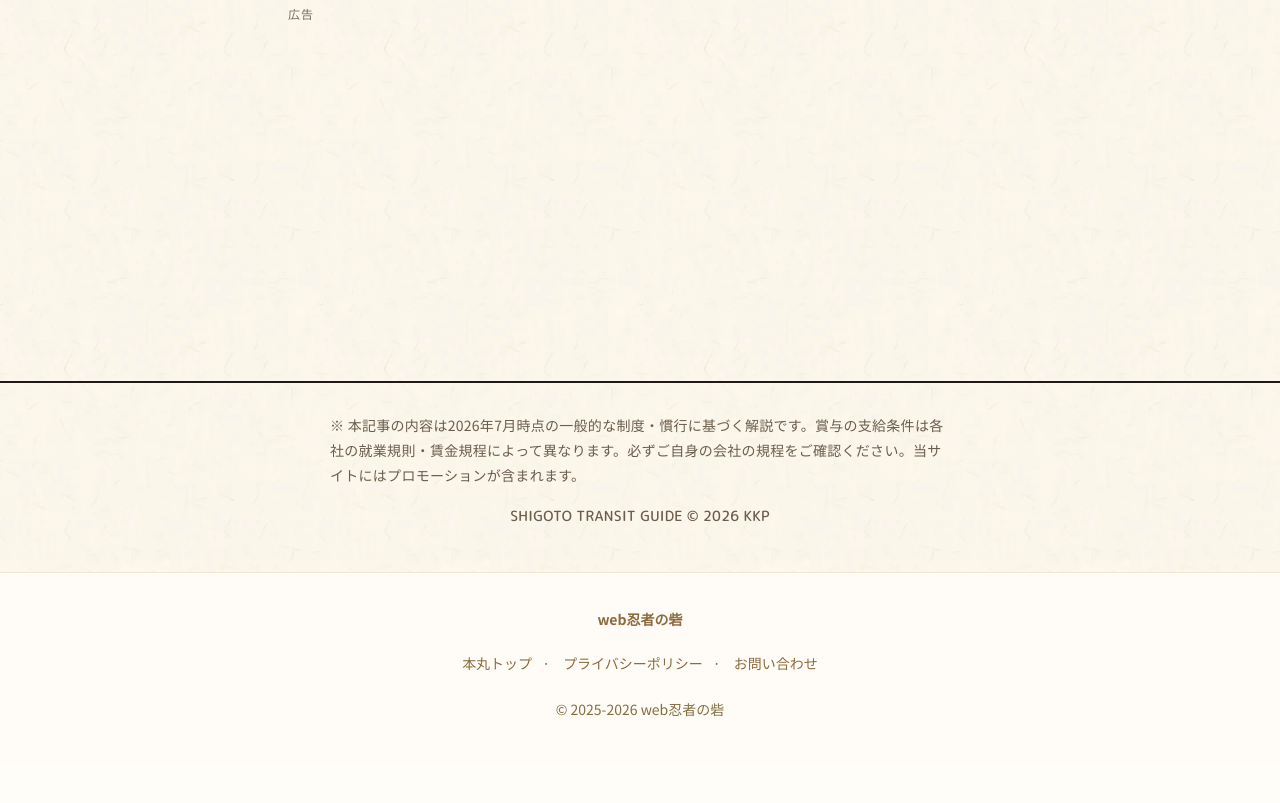
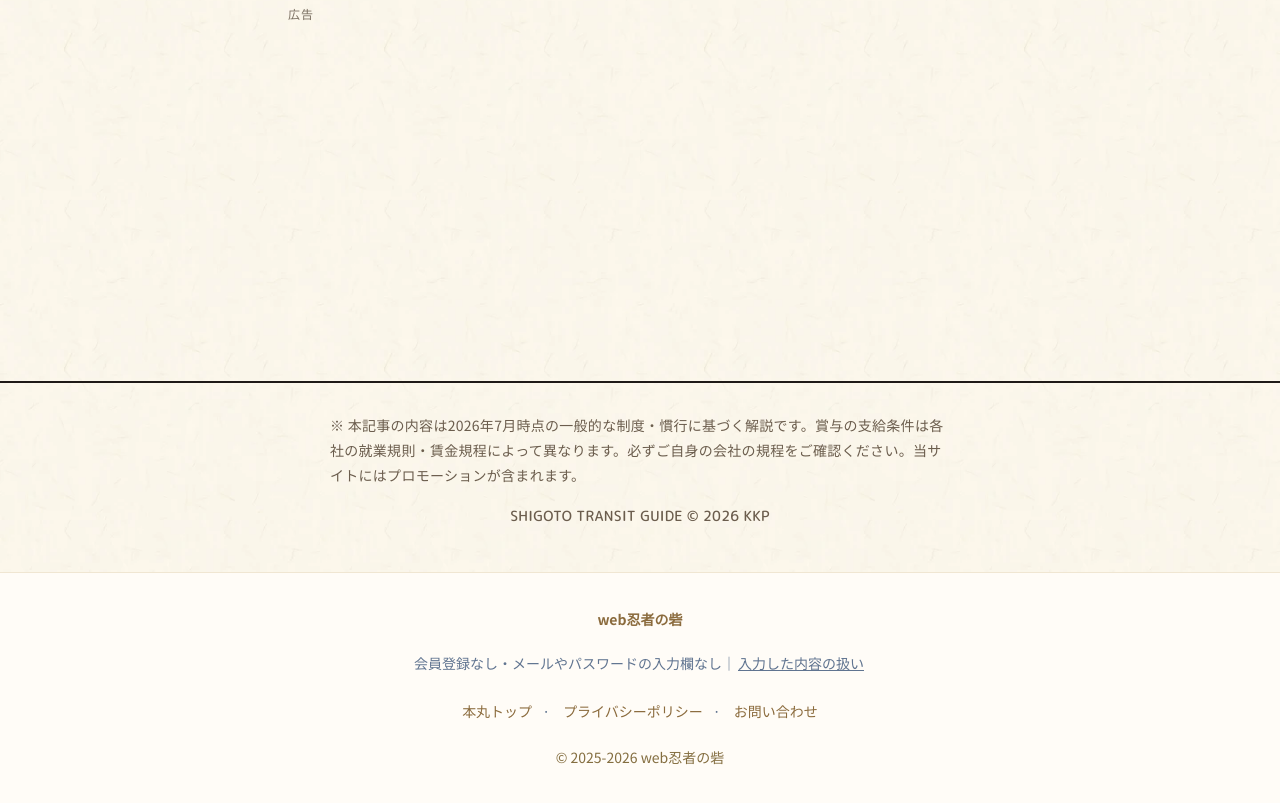
Before and after one commit to kkp-15/ninja-shigoto, a plain HTML site: page articles/bonus-moratte-yameru.html in a window 1280 px wide. Shown: the part 5560-6363 px from the top of the page. Before the commit the page ends 6323 px from the top, so only its background shows below. Drawn offline with Linux system fonts and the light colour scheme; a web font is replaced by a local one.

Commit message:
共通フッターに「会員登録なし・メールやパスワードの入力欄なし」の1行を足す
プライバシーポリシーの新しい節「入力した内容と端末への保存」へのリンクつき。

Co-Authored-By: Claude Opus 5.5 <noreply@anthropic.com>

```diff
--- a/articles/bonus-moratte-yameru.html
+++ b/articles/bonus-moratte-yameru.html
@@ -383,6 +383,7 @@ article h2{background:none;border:0;border-bottom:var(--k-bw-s) solid var(--k-su
 <!-- WEBNINJA_UNIFIED_FOOTER -->
 <footer style="text-align:center;padding:2rem 1rem 2.5rem;font-size:.875rem;color:#607490;line-height:2;border-top:1px solid #f0e6d2;margin-top:0;background:#fffcf7;">
   <div style="font-weight:800;color:#8b6b3d;font-size:.875rem;margin-bottom:0.4rem;">web忍者の砦</div>
+  <div class="kkp-anshin">会員登録なし・メールやパスワードの入力欄なし｜<a href="https://privacypolicy.kkpwebninja.com/#nyuryoku" target="_blank" rel="noopener" style="color:inherit;text-decoration:underline;display:inline-block;padding:10px 2px;">入力した内容の扱い</a></div>
   <div>
     <a href="https://kkpwebninja.com/" target="_blank" rel="noopener" style="display:inline-block;padding:10px 2px;color:#8b6b3d;text-decoration:none;margin:0 0.5rem;">本丸トップ</a>·
     <a href="https://privacypolicy.kkpwebninja.com/" target="_blank" rel="noopener" style="display:inline-block;padding:10px 2px;color:#8b6b3d;text-decoration:none;margin:0 0.5rem;">プライバシーポリシー</a>·
```
Also changed, not shown: articles/shitsugyo-hoken-itsukara.html (+1 -0 lines), articles/taishoku-daiko-bengoshi.html (+1 -0 lines), articles/taishoku-daiko-koukai.html (+1 -0 lines), articles/taishoku-kiridashikata.html (+1 -0 lines), articles/taishokukin-tedori.html (+1 -0 lines), articles/tenshoku-agent-renraku.html (+1 -0 lines), index.html (+1 -0 lines).
